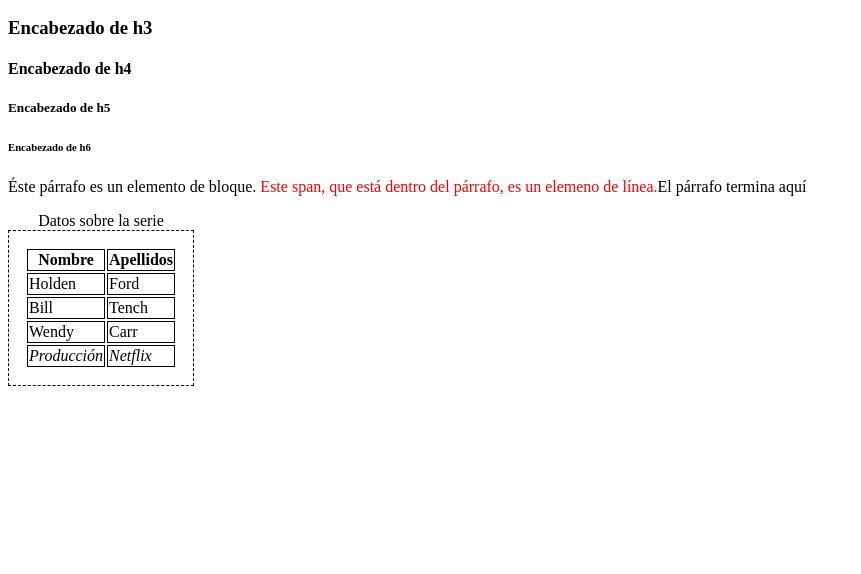
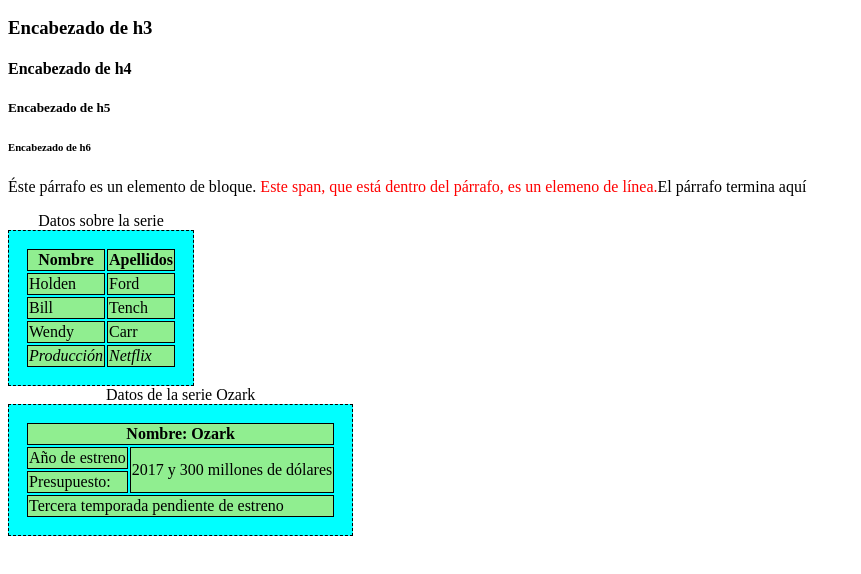
Before and after one commit to pmartinmaria/UT1, a plain HTML site: page Sesión 3(19-09-2019)/Ejercicio2.html in a window 1280 px wide. Shown: the part 110-684 px from the top of the page, without its empty margins (0-861 px from the left). Drawn offline with Linux system fonts and the light colour scheme.

Commit message:
Versión 1.3 de la RamaSesión3.1

```diff
--- a/Sesión 3(19-09-2019)/Ejercicio2.html
+++ b/Sesión 3(19-09-2019)/Ejercicio2.html
@@ -10,11 +10,13 @@
         th,
         td {
             border: 1px solid black;
+            background-color: lightgreen
         }
 
         table {
             padding: 1em;
             border: 1px dashed black;
+            background-color: aqua
         }
     </style>
 </head>
@@ -58,6 +60,28 @@
             </tr>
         </tfoot>
     </table>
+    <table>
+        <caption>Datos de la serie Ozark</caption>
+        <thead>
+            <tr>
+                <th colspan="2">Nombre: Ozark</th>
+            </tr>
+        </thead>
+        <tbody>
+            <tr>
+                <td>Año de estreno</td>
+                <td rowspan="2">2017 y 300 millones de dólares</td>
+            </tr>
+            <tr>
+                <td>Presupuesto:</td>
+            </tr>
+        </tbody>
+        <tfoot>
+            <tr>
+                <td colspan="2">Tercera temporada pendiente de estreno</td>
+            </tr>
+        </tfoot>
+    </table>
 </body>
 
 </html>
```
